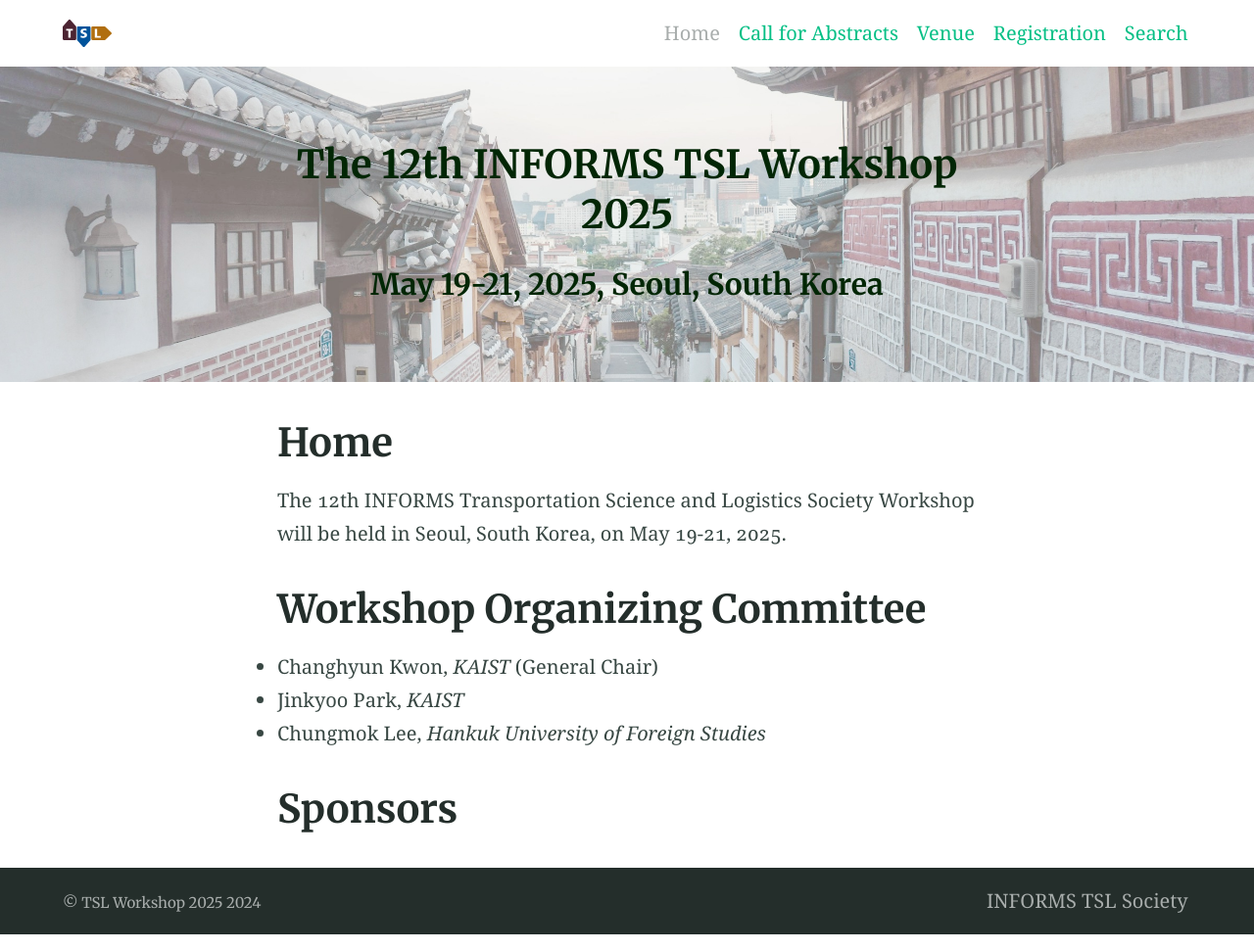
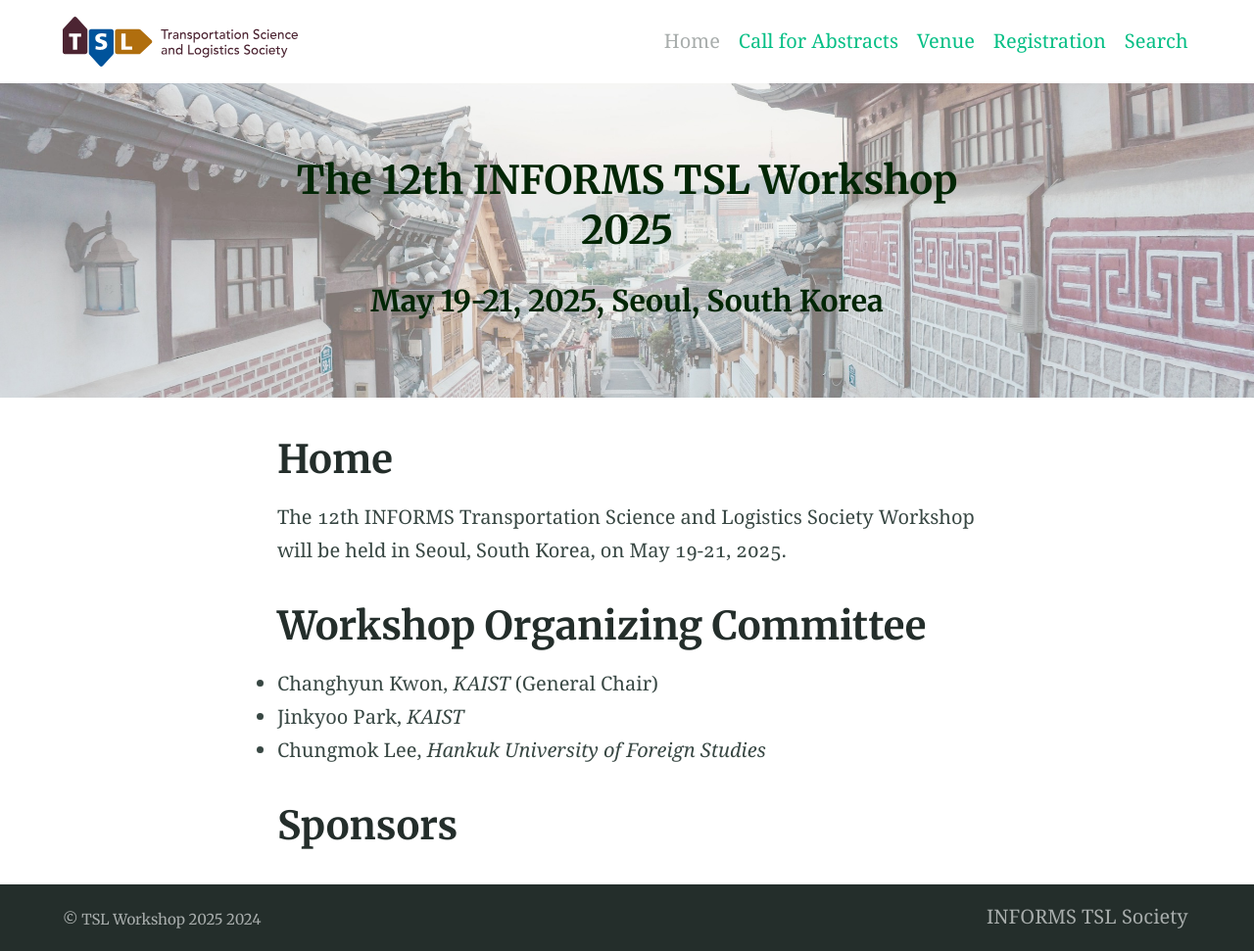
Before and after one commit to tsl2025kaist/tsl2025kaist.github.io, a Jekyll site: the page built from index.md, in a window 1280 px wide. Shown: the whole page at 98% size. Built offline with Jekyll 4.4.1, drawn with Linux system fonts in a browser that asks for light colours.

Commit message:
logo update

```diff
--- a/_config.yml
+++ b/_config.yml
@@ -94,7 +94,7 @@
 encoding: utf-8 # Make sure the encoding is right
 lang: en-GB # Set the site language
 title: "TSL Workshop 2025" # Site name or title, also used in jekyll-seo-tag
-logo: "/assets/logos/tsl.svg" # Site logo, also used in jekyll-seo-tag
+logo: "/assets/logos/tsl_logo.svg" # Site logo, also used in jekyll-seo-tag
 description: "INFORMS Transportation Science and Logistics Society Workshop 2025 Seoul" # Site description and default description, also used in jekyll-seo-tag
 url: "https://tsl2025.kaist.ac.kr" # Site url, also used in jekyll-seo-tag
 baseurl: ""
--- a/_includes/site-logo.html
+++ b/_includes/site-logo.html
@@ -1,3 +1,3 @@
 <a class="logo" href="{{ site.baseurl }}/">
-  <img src="{{ site.baseurl }}{{ site.logo }}" alt="{{ site.title | append: ' logo' }}" width="50px"/>
+  <img src="{{ site.baseurl }}{{ site.logo }}" alt="{{ site.title | append: ' logo' }}" width="240px"/>
 </a>
```
